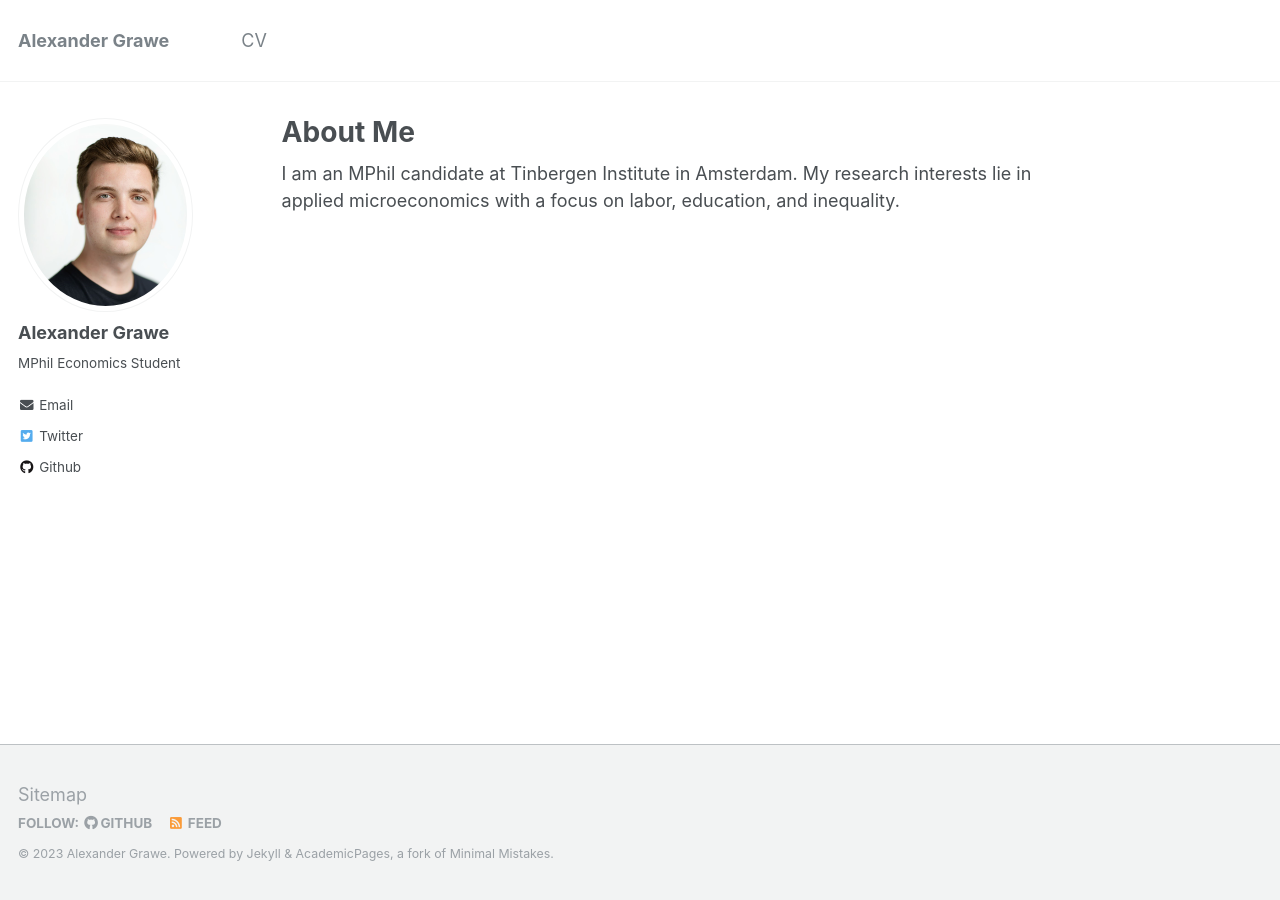
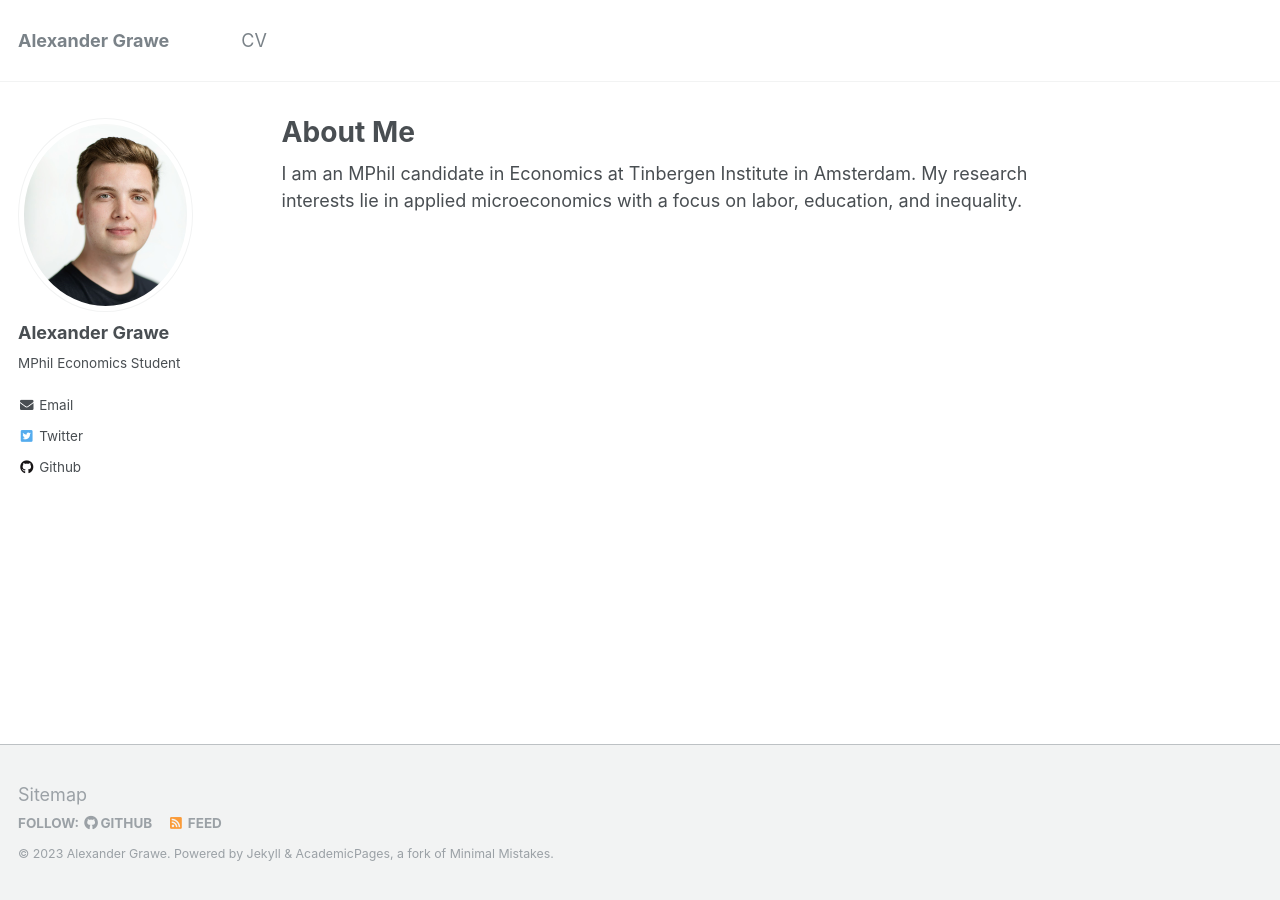
Before and after one commit to agrawe/agrawe.github.io, a Jekyll site: the page built from _pages/about.md, in a window 1280 px wide. Built offline with Jekyll 4.4.1, drawn with Linux system fonts in a browser that asks for light colours.

Commit message:
Bugfixes

```diff
--- a/_config.yml
+++ b/_config.yml
@@ -11,7 +11,7 @@
 title_separator          : ""
 name                     : &name "Alexander Grawe"
 description              : &description "personal description"
-url                      : https://agrawe.github.io/ # the base hostname & protocol for your site e.g. "https://mmistakes.github.io"
+url                      : https://agrawe.github.io # the base hostname & protocol for your site e.g. "https://mmistakes.github.io"
 baseurl                  : "" # the subpath of your site, e.g. "/blog"
 repository               : "agrawe/agrawe.github.io"
 teaser                   :  # filename of teaser fallback teaser image placed in /images/, .e.g. "500x300.png"
--- a/_pages/about.md
+++ b/_pages/about.md
@@ -1,11 +1,11 @@
 ---
-permalink:
+permalink: /
 title: "About Me"
-excerpt: "excerpt"
+excerpt: ""
 author_profile: true
 redirect_from:
   - /about/
   - /about.html
 ---
 
-I am an MPhil candidate at Tinbergen Institute in Amsterdam. My research interests lie in applied microeconomics with a focus on labor, education, and inequality.
+I am an MPhil candidate in Economics at Tinbergen Institute in Amsterdam. My research interests lie in applied microeconomics with a focus on labor, education, and inequality.
```
